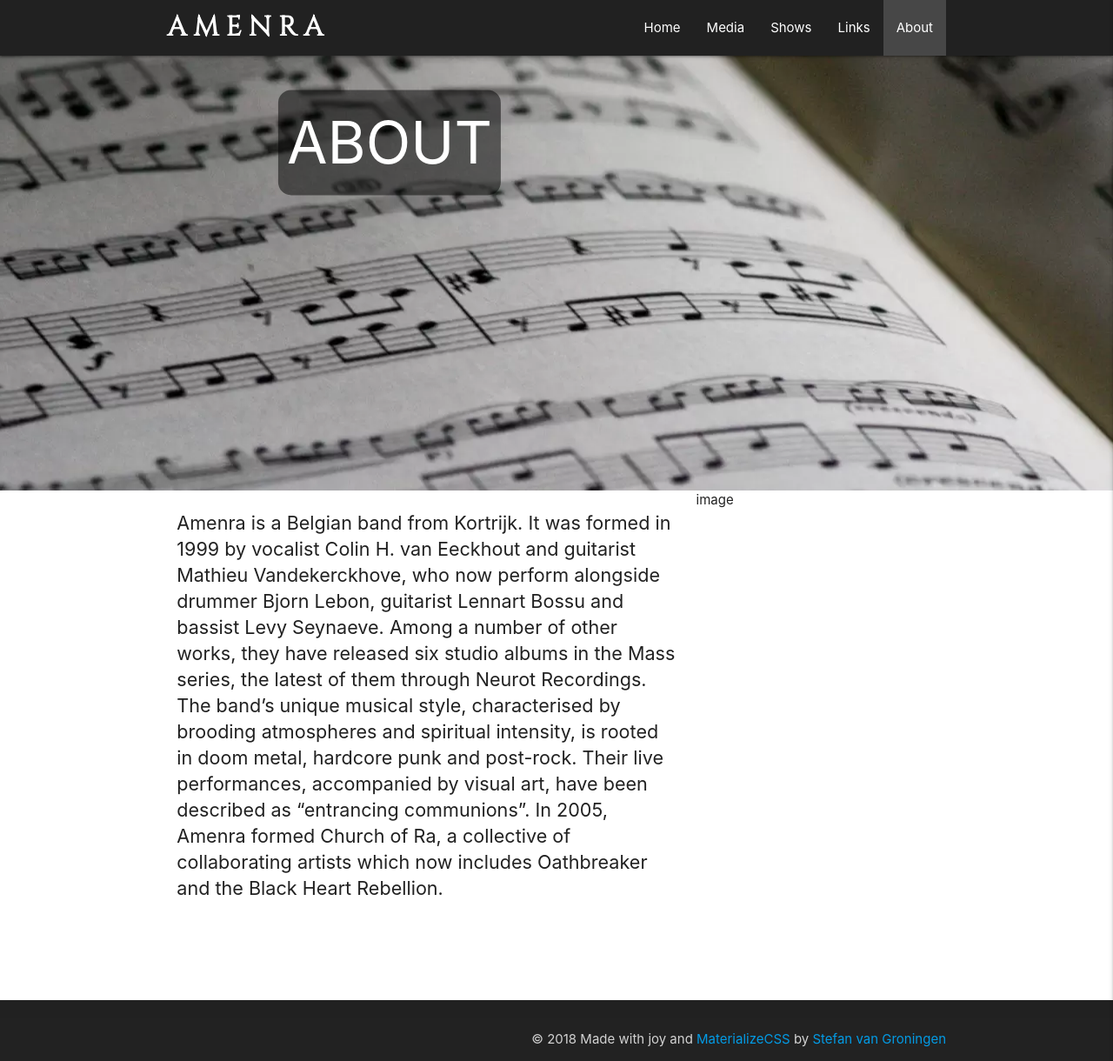
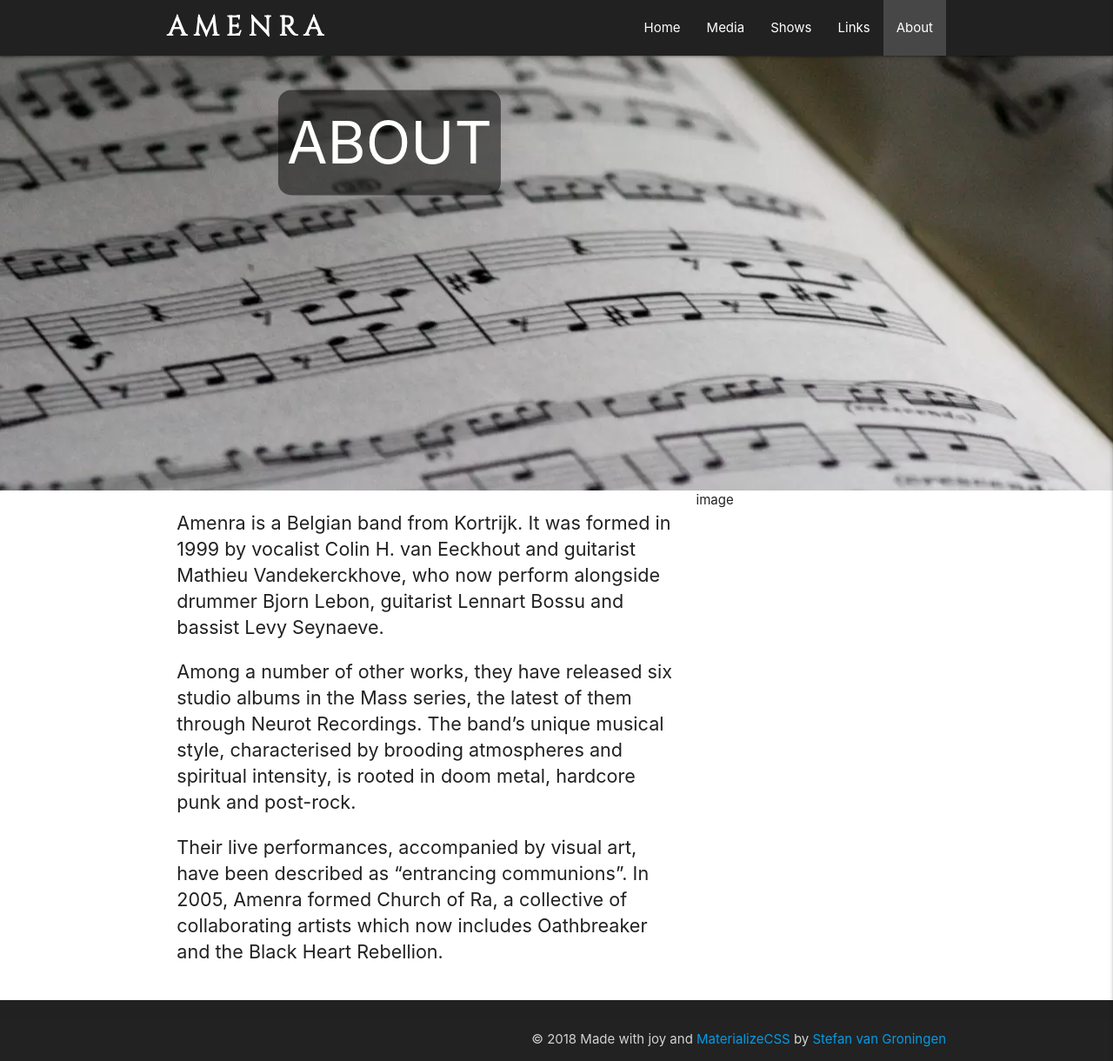
Before and after one commit to groninge01/amenra, a Jekyll site: the page built from pages/about.md, in a window 1280 px wide and 1220 px high. Shown: the whole window at 87% size. Built offline with Jekyll 4.4.1, drawn with Linux system fonts in a browser that asks for light colours.

Commit message:
Modified text layout

```diff
--- a/pages/about.md
+++ b/pages/about.md
@@ -4,5 +4,11 @@ title: About
 permalink: /about/
 image:
 ---
-Amenra is a Belgian band from Kortrijk. It was formed in 1999 by vocalist Colin H. van Eeckhout and guitarist Mathieu Vandekerckhove, who now perform alongside drummer Bjorn Lebon, guitarist Lennart Bossu and bassist Levy Seynaeve. Among a number of other works, they have released six studio albums in the Mass series, the latest of them through Neurot Recordings. The band's unique musical style, characterised by brooding atmospheres and spiritual intensity, is rooted in doom metal, hardcore punk and post-rock. Their live performances, accompanied by visual art, have been described as "entrancing communions". In 2005, Amenra formed Church of Ra, a collective of collaborating artists which now includes Oathbreaker and the Black Heart Rebellion.
+Amenra is a Belgian band from Kortrijk. It was formed in 1999 by vocalist Colin H. van Eeckhout and guitarist Mathieu Vandekerckhove, who now perform alongside drummer Bjorn Lebon, guitarist Lennart Bossu and bassist Levy Seynaeve.
 {: .flow-text}
+
+Among a number of other works, they have released six studio albums in the Mass series, the latest of them through Neurot Recordings. The band's unique musical style, characterised by brooding atmospheres and spiritual intensity, is rooted in doom metal, hardcore punk and post-rock.
+{: .flow-text}
+
+Their live performances, accompanied by visual art, have been described as "entrancing communions". In 2005, Amenra formed Church of Ra, a collective of collaborating artists which now includes Oathbreaker and the Black Heart Rebellion.
+{: .flow-text}
```
